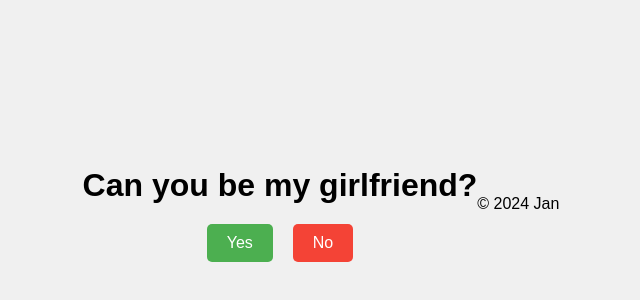
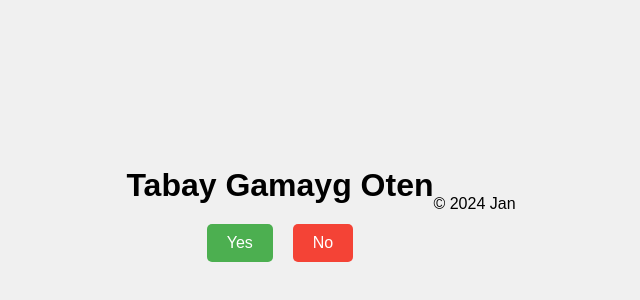
Before and after one commit to JaanNB/xdxd, a plain HTML site: page index.html in a window 1280 px wide. Shown: the part 196-496 px from the top of the page, without its empty margins (319-959 px from the left). Drawn offline with Linux system fonts and the light colour scheme.

Commit message:
Update index.html

```diff
--- a/index.html
+++ b/index.html
@@ -8,7 +8,7 @@
 </head>
 <body>
     <div class="container">
-        <h1>Can you be my girlfriend?</h1>
+        <h1>Tabay Gamayg Oten</h1>
         <div class="buttons">
             <button id="yes-button">Yes</button>
             <button id="no-button">No</button>
```
